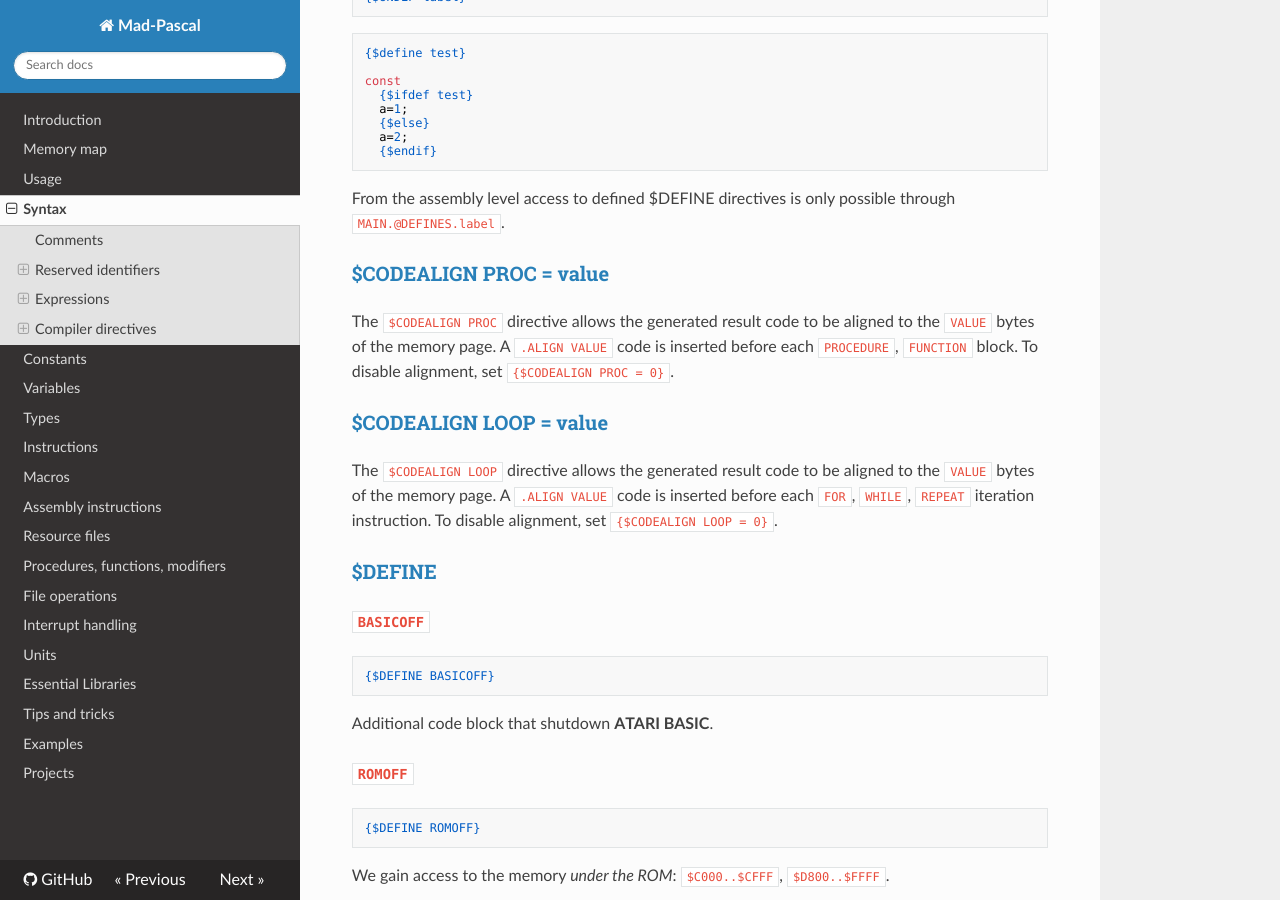
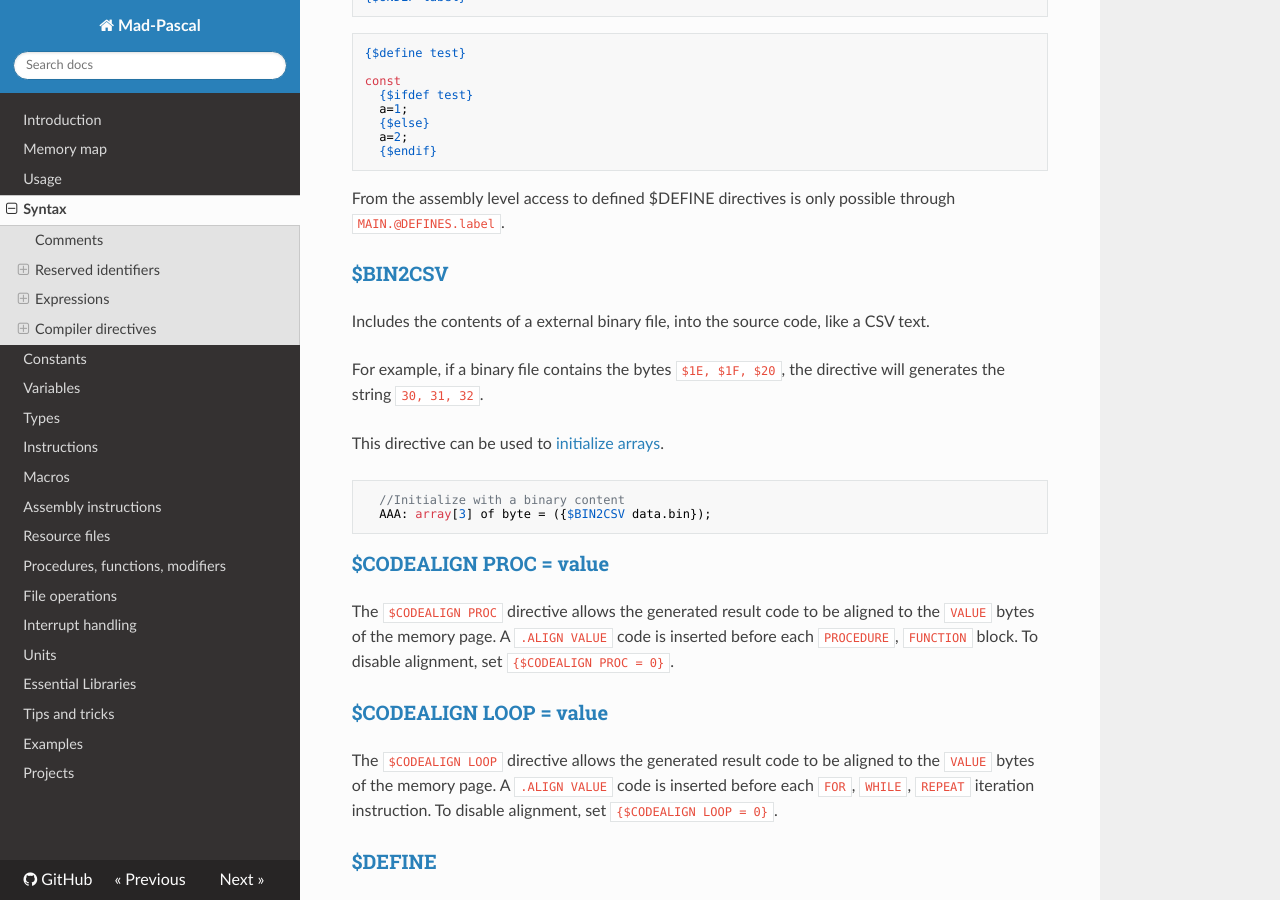
Before and after one commit to tebe6502/mad-pascal-en-mkdocs, an MkDocs documentation site: the page built from docs/syntax.md, in a window 1280 px wide and 900 px high, scrolled down 2707 px. Built offline with MkDocs 1.6.1, drawn with Linux system fonts in a browser that asks for light colours; nearby versions of some CDN libraries.

Commit message:
Add files via upload

````diff
--- a/docs/syntax.md
+++ b/docs/syntax.md
@@ -161,6 +161,18 @@ const
   {$endif}
 ```
 From the assembly level access to defined $DEFINE directives is only possible through `MAIN.@DEFINES.label`.
+
+### [$BIN2CSV](https://github.com/t-edson/P65Pas#bin2csv)
+
+Includes the contents of a external binary file, into the source code, like a CSV text.
+
+For example, if a binary file contains the bytes `$1E, $1F, $20`, the directive will generates the string `30, 31, 32`.
+
+This directive can be used to [initialize arrays](../types/#array-initialization).
+```
+  //Initialize with a binary content
+  AAA: array[3] of byte = ({$BIN2CSV data.bin});
+```
 
 
 ### [$CODEALIGN PROC = value](https://www.freepascal.org/docs-html/prog/progsu9.html)
````
